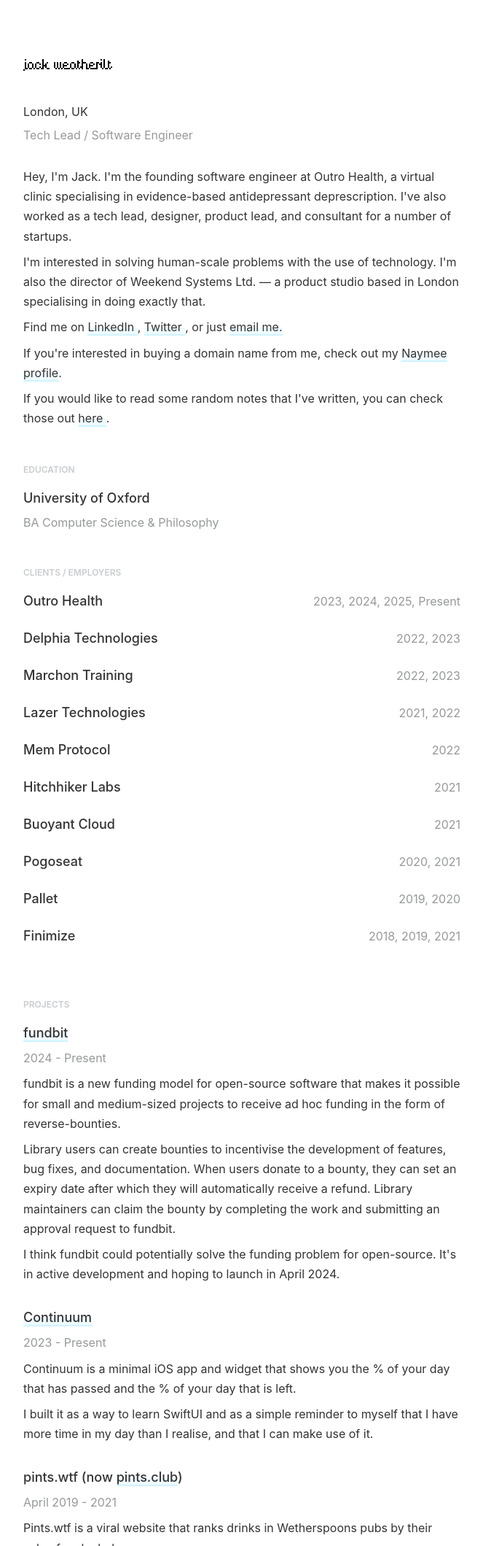
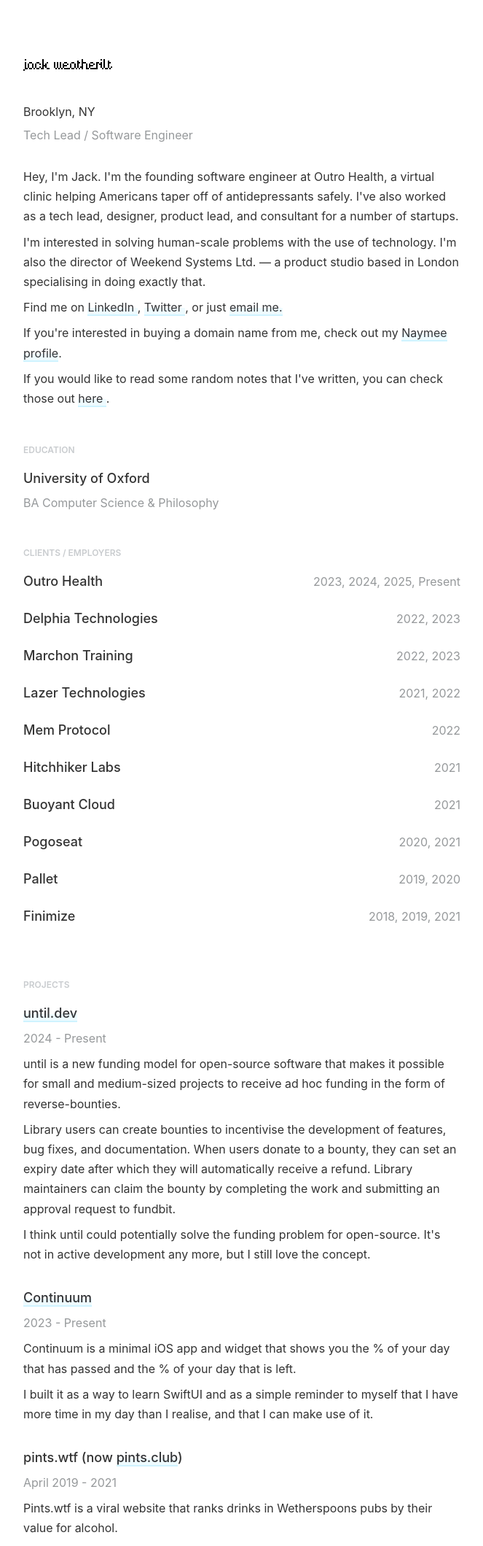
Before and after one commit to jckw/jckw.github.io, a plain HTML site: page index.html in a window 1280 px wide. Shown: the top 2119 px of the page at 73% size, without its empty margins (308-971 px from the left). Drawn offline with Linux system fonts and the light colour scheme.

Commit message:
Update index.html

```diff
--- a/index.html
+++ b/index.html
@@ -23,14 +23,14 @@
       <h1>
         <img src="name.png" height="16px" alt="jack weatherilt" />
       </h1>
-      <p>London, UK</p>
+      <p>Brooklyn, NY</p>
       <p class="grey">Tech Lead / Software Engineer</p>
       <div class="message">
         <p>
           Hey, I'm Jack. I'm the founding software engineer at Outro Health, a
-          virtual clinic specialising in evidence-based antidepressant
-          deprescription. I've also worked as a tech lead, designer, product
-          lead, and consultant for a number of startups.
+          virtual clinic helping Americans taper off of antidepressants safely.
+          I've also worked as a tech lead, designer, product lead, and
+          consultant for a number of startups.
         </p>
         <p>
           I'm interested in solving human-scale problems with the use of
@@ -133,14 +133,14 @@
               rel="noopener"
               href="https://github.com/jckw/fundbit"
             >
-              fundbit
+              until.dev
             </a>
           </h3>
           <p>
             <span class="grey">2024 - Present</span>
           </p>
           <p>
-            fundbit is a new funding model for open-source software that makes
+            until is a new funding model for open-source software that makes
             it possible for small and medium-sized projects to receive ad hoc
             funding in the form of reverse-bounties.
           </p>
@@ -153,9 +153,9 @@
             fundbit.
           </p>
           <p>
-            I think fundbit could potentially solve the funding problem for
-            open-source. It's in active development and hoping to launch in
-            April 2024.
+            I think until could potentially solve the funding problem for
+            open-source. It's not in active development any more, but I still
+            love the concept.
           </p>
         </div>
         <div class="project">
```
